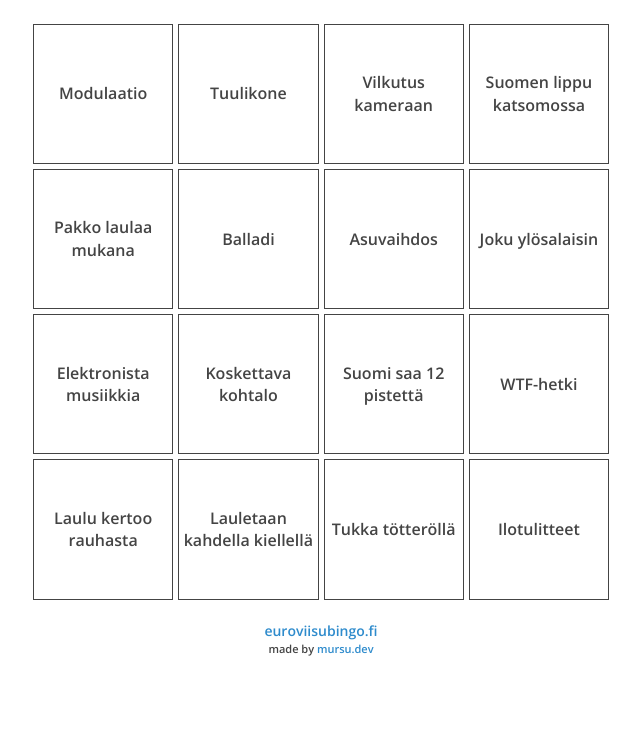
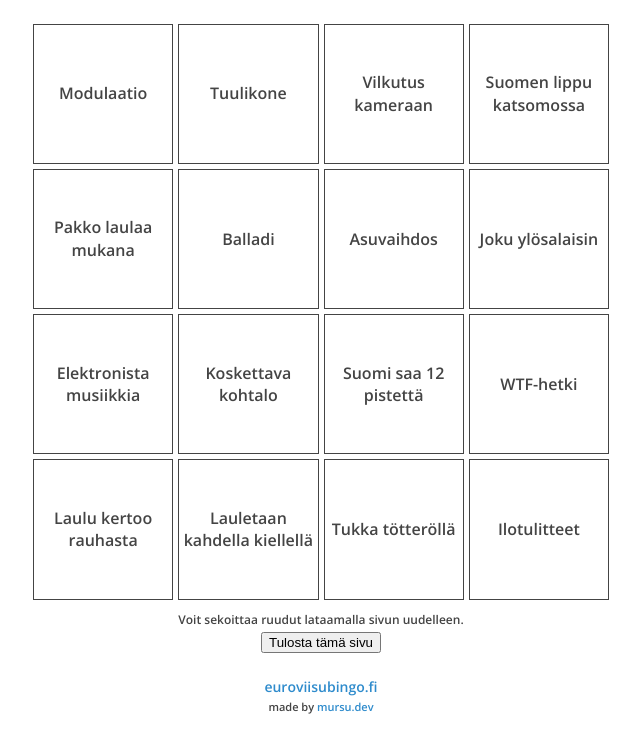
Before and after one commit to mskri/euroviisubingo, a Gatsby site: page / in a window 1280 px wide. Shown: the part 104-840 px from the top of the page, without its empty margins (319-959 px from the left). Before the commit the page ends 800 px from the top, so only its background shows below. Built offline with nearby package versions, Linux system fonts and the light colour scheme; Gatsby itself is replaced by a stand-in of ours.

Commit message:
Add guide and print button

```diff
--- a/src/pages/index.js
+++ b/src/pages/index.js
@@ -30,6 +30,11 @@ const IndexPage = () => (
               <h2>Tel Aviv 2019</h2>
             </header>
             <BingoGrid />
+            <p className={cx(styles.guide, "hidden-print")}>
+              Voit sekoittaa ruudut lataamalla sivun uudelleen.
+              <br />
+              <button onClick={() => window.print()}>Tulosta tämä sivu</button>
+            </p>
             <footer className={styles.footer}>
               <a href="https://euroviisubingo.fi">euroviisubingo.fi</a>
               <div className={cx(styles.madeBy, "hidden-print")}>
--- a/src/pages/index.module.css
+++ b/src/pages/index.module.css
@@ -1,8 +1,15 @@
+.guide {
+  font-size: 1.2rem;
+
+  button {
+    margin-top: 0.25em;
+  }
+}
+
 .footer {
-  margin: 1.25em auto 0.5em;
+  margin: 1em auto 0.5em;
   font-size: 1.4rem;
   display: inline-block;
-  padding: 0.3em 0.75em 0.5em;
   color: #2e8bcc;
 
   & a,
@@ -20,6 +27,6 @@
 
 .madeBy {
   font-size: 1.1rem;
-  margin-bottom: 1.25em;
+  margin: 0.25em auto 1.25em;
   color: #444;
 }
```
